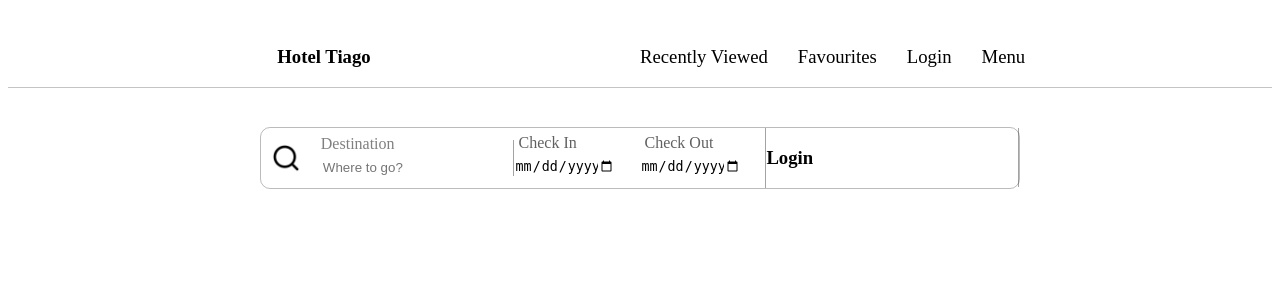
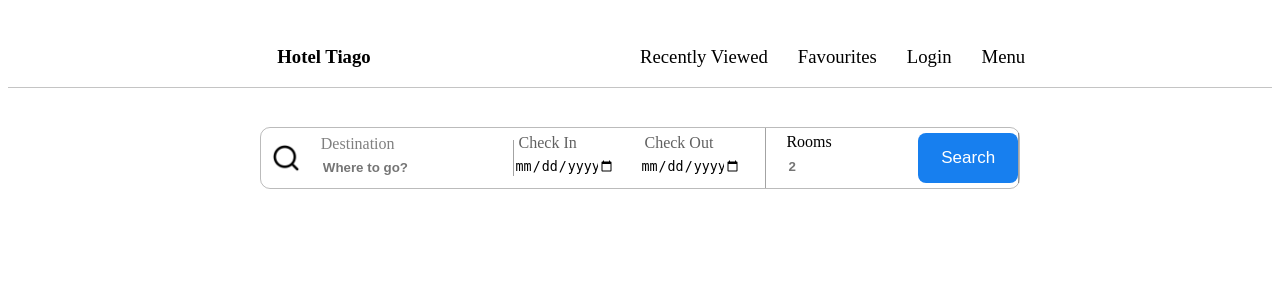
Before and after one commit to KURRI173/Information-Systems, a Flask app: page / in a window 1280 px wide. Shown: the top 300 px of the page. Run offline with Flask 3, Linux system fonts and the light colour scheme.

Commit message:
searchsection

```diff
--- a/static/css/index.css
+++ b/static/css/index.css
@@ -110,3 +110,36 @@ nav h3
   margin-left: 5px;
   color: rgba(0, 0, 0, 0.622);
 }
+.subsection:nth-child(3)
+{
+  display:flex;
+}
+.roomsection:nth-child(1)
+{
+  margin-left: 20px;
+}
+.subsection .roomsection
+{
+  display: flex;
+  justify-content: center;
+  flex-direction: column;
+  align-items: flex-start;
+}
+.roomsection input
+{
+  outline: none;
+}
+.roomsection button
+{
+  width: 100px;
+  height: 50px;
+  background-color: rgb(23, 127, 239);
+  border: none;
+  border-radius: 8px;
+  color: white;
+  font-size: 17px;
+}
+input::placeholder
+{
+  font-weight: 800;
+}
--- a/templates/Components/header.html
+++ b/templates/Components/header.html
@@ -32,6 +32,14 @@
     </div>
 
     </div>
-    <div class="subsection"><h3>Login</h3></div>
+    <div class="subsection">
+        <div class="roomsection">
+            <label>Rooms</label>
+            <input type="text" placeholder="2"/>
+        </div>
+        <div class="roomsection">
+           <button>Search</button>
+        </div>
+    </div>
 </div>
 </header>
```
